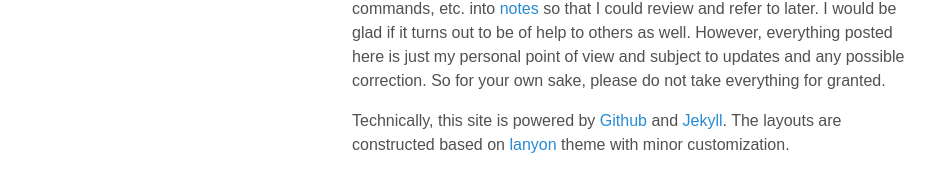
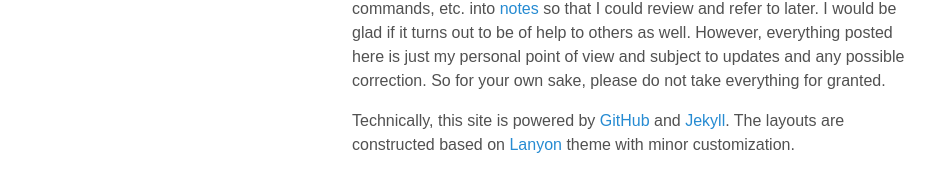
Before and after one commit to LiYanStat/wenjie2wang.github.io, a Jekyll site: the page built from about.md, in a window 1280 px wide. Shown: the part 198-390 px from the top of the page, without its empty margins (0-939 px from the left). Built offline with Jekyll 4.4.1, drawn with Linux system fonts in a browser that asks for light colours.

Commit message:
minor correction on names

```diff
--- a/about.md
+++ b/about.md
@@ -12,6 +12,6 @@ subject to updates and any possible correction.  So for your own sake, please do
 not take everything for granted.
 
 
-Technically, this site is powered by [Github](https://github.com/)
+Technically, this site is powered by [GitHub](https://github.com/)
 and [Jekyll](http://jekyllrb.com/). The layouts are constructed based
-on [lanyon](http://lanyon.getpoole.com/) theme with minor customization.
+on [Lanyon](http://lanyon.getpoole.com/) theme with minor customization.
```
